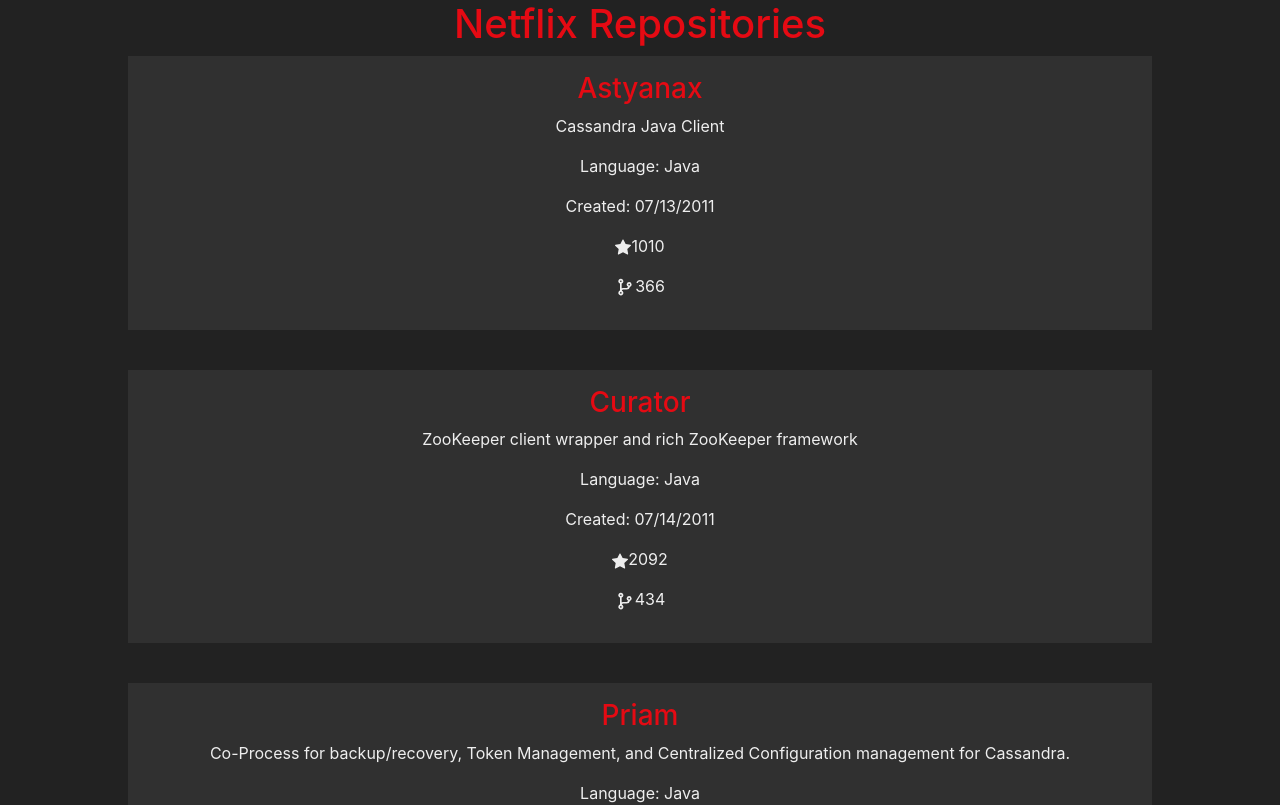
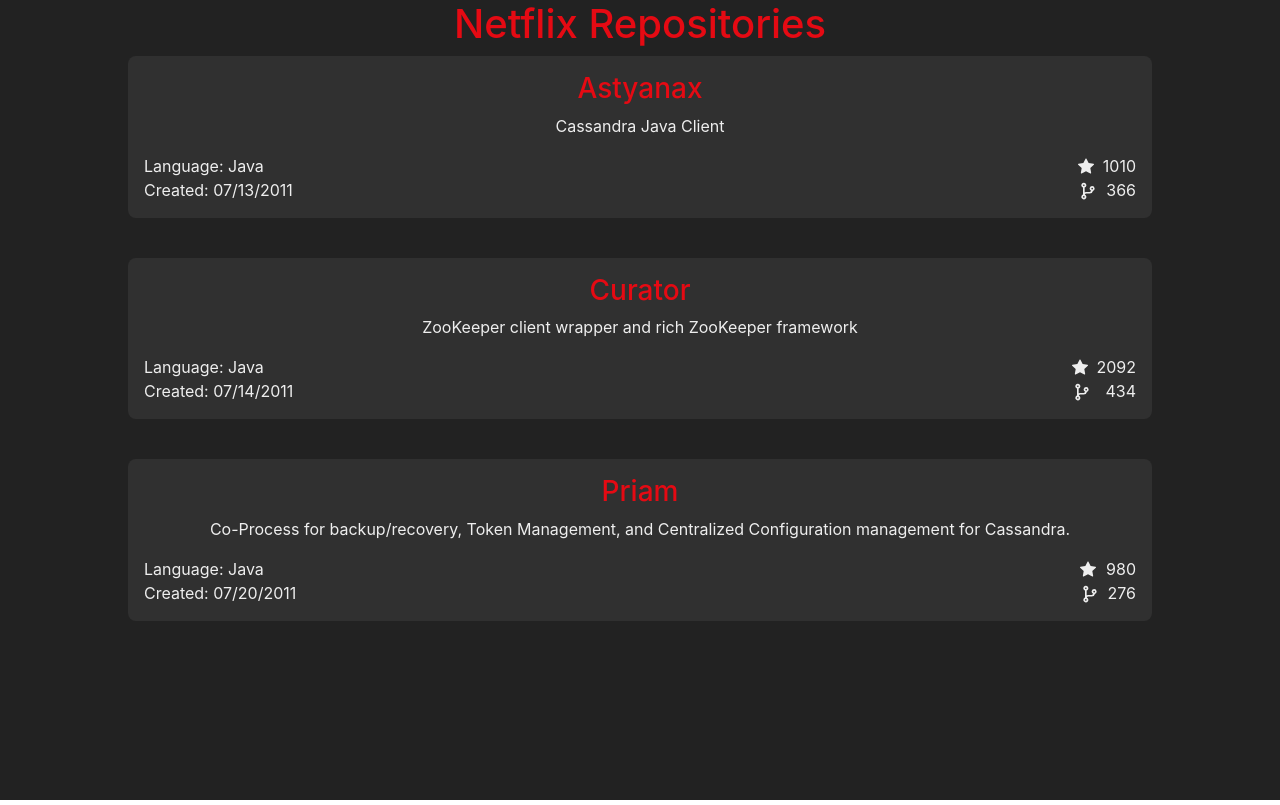
Before and after one commit to kevinreber/repo-land, a React (Create React App) app: page / in a window 1280 px wide. Shown: the top 805 px of the page. Built offline with nearby package versions, Linux system fonts and the light colour scheme.

Commit message:
restyled Repo-Card

```diff
--- a/src/App.css
+++ b/src/App.css
@@ -9,9 +9,11 @@
 .App {
   text-align: center;
   background-color: var(--bg-primary);
+  height: 100vh;
 }
 
-body p {
+p,
+svg {
   color: var(--secondary);
 }
 
--- a/src/components/RepoList.jsx
+++ b/src/components/RepoList.jsx
@@ -13,18 +13,26 @@
 function RepoList({ repositories }) {
 	const RepoCards = repositories.map((repo) => (
 		<li className="Repo-Card">
-			<h3 className="Repo-Title">{repo.name}</h3>
-			<p>{repo.description}</p>
-			<p>Language: {repo.language}</p>
-			<p>Created: {moment(repo.created_at).calendar()}</p>
-			<p>
-				<StarIcon />
-				{repo.stargazers_count}
-			</p>
-			<p>
-				<ForkIcon />
-				{repo.forks_count}
-			</p>
+			<div className="Repo-Card__Header">
+				<h3 className="Repo-Card__Title">{repo.name}</h3>
+				<p>{repo.description}</p>
+			</div>
+			<div className="Repo-Card__Footer">
+				<div className="Repo-Card__Stats">
+					<p>Language: {repo.language}</p>
+					<p>Created: {moment(repo.created_at).calendar()}</p>
+				</div>
+				<div className="Repo-Card__Icons">
+					<div className="Repo-Card__Stars">
+						<StarIcon />
+						<p>{repo.stargazers_count}</p>
+					</div>
+					<div className="Repo-Card__Forks">
+						<ForkIcon />
+						<p>{repo.forks_count}</p>
+					</div>
+				</div>
+			</div>
 		</li>
 	));
 
--- a/src/components/styles/RepoList.css
+++ b/src/components/styles/RepoList.css
@@ -10,11 +10,45 @@
 /** REPO CARD                      *
 /********************************* */
 .Repo-List>.Repo-Card {
+    display: flex;
+    flex-direction: column;
     padding: 1rem;
     margin-bottom: 2.5rem;
     background-color: var(--bg-secondary);
+    border-radius: 8px;
 }
 
-.Repo-List>.Repo-Card>.Repo-Title {
+.Repo-List>.Repo-Card>.Repo-Card__Header>.Repo-Card__Title {
     text-transform: capitalize;
 }
+
+.Repo-List>.Repo-Card>.Repo-Card__Footer>.Repo-Card__Icons>.Repo-Card__Stars,
+.Repo-List>.Repo-Card>.Repo-Card__Footer>.Repo-Card__Icons>.Repo-Card__Forks,
+.Repo-List>.Repo-Card>.Repo-Card__Footer {
+    display: flex;
+    justify-content: space-between;
+}
+
+.Repo-List>.Repo-Card>.Repo-Card__Footer p {
+    margin-bottom: 0;
+}
+
+.Repo-List>.Repo-Card>.Repo-Card__Footer>.Repo-Card__Stats,
+.Repo-List>.Repo-Card>.Repo-Card__Footer>.Repo-Card__Icons {
+    display: flex;
+    flex-direction: column;
+    justify-content: center;
+    text-align: left;
+}
+
+.Repo-List>.Repo-Card>.Repo-Card__Footer>.Repo-Card__Icons>.Repo-Card__Stars svg {
+    margin-top: 4px;
+}
+
+.Repo-List>.Repo-Card>.Repo-Card__Footer>.Repo-Card__Icons>.Repo-Card__Forks svg {
+    margin-top: 3px;
+}
+
+.Repo-List>.Repo-Card>.Repo-Card__Footer>.Repo-Card__Icons svg {
+    margin-right: .5rem;
+}
```
